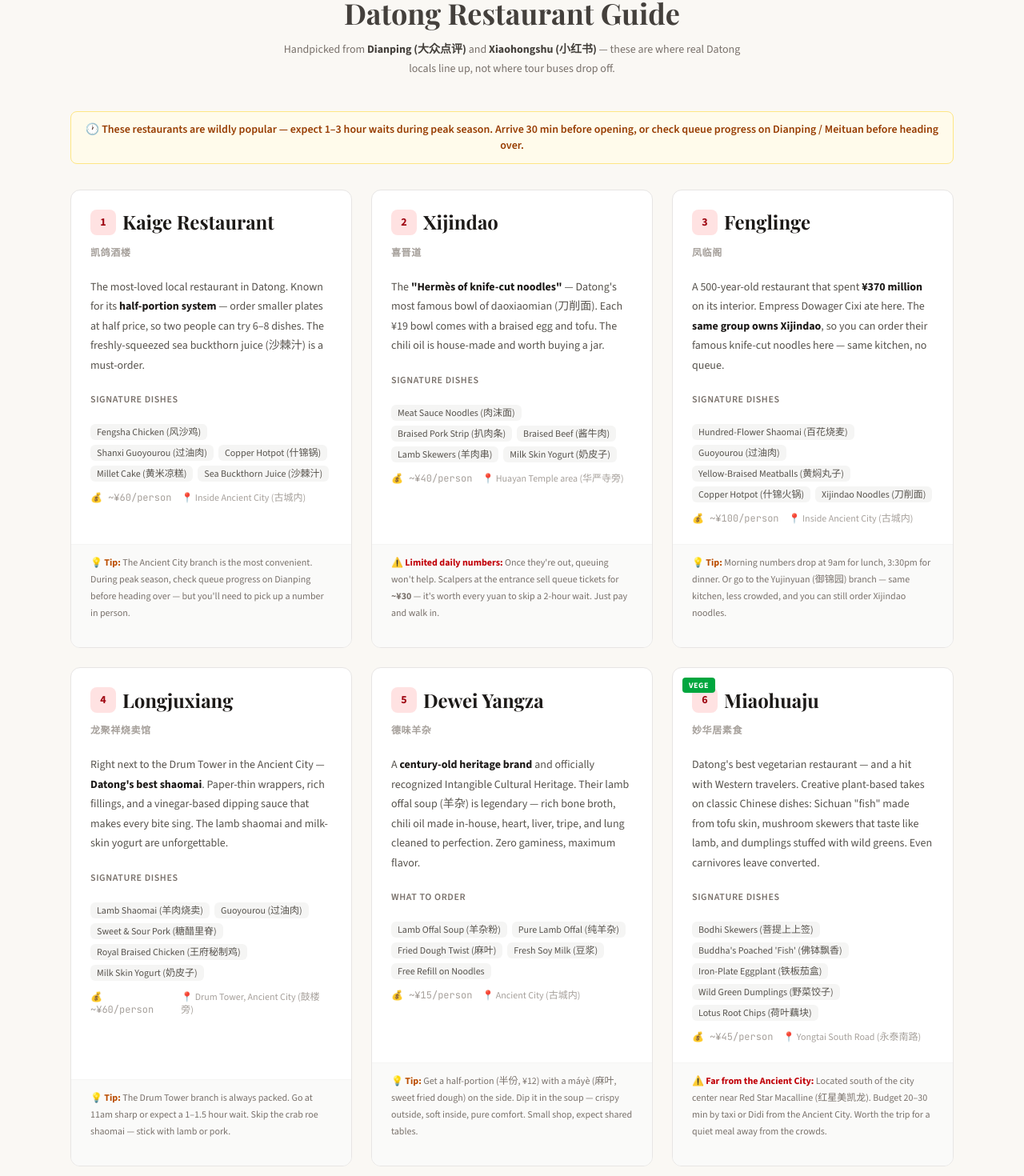
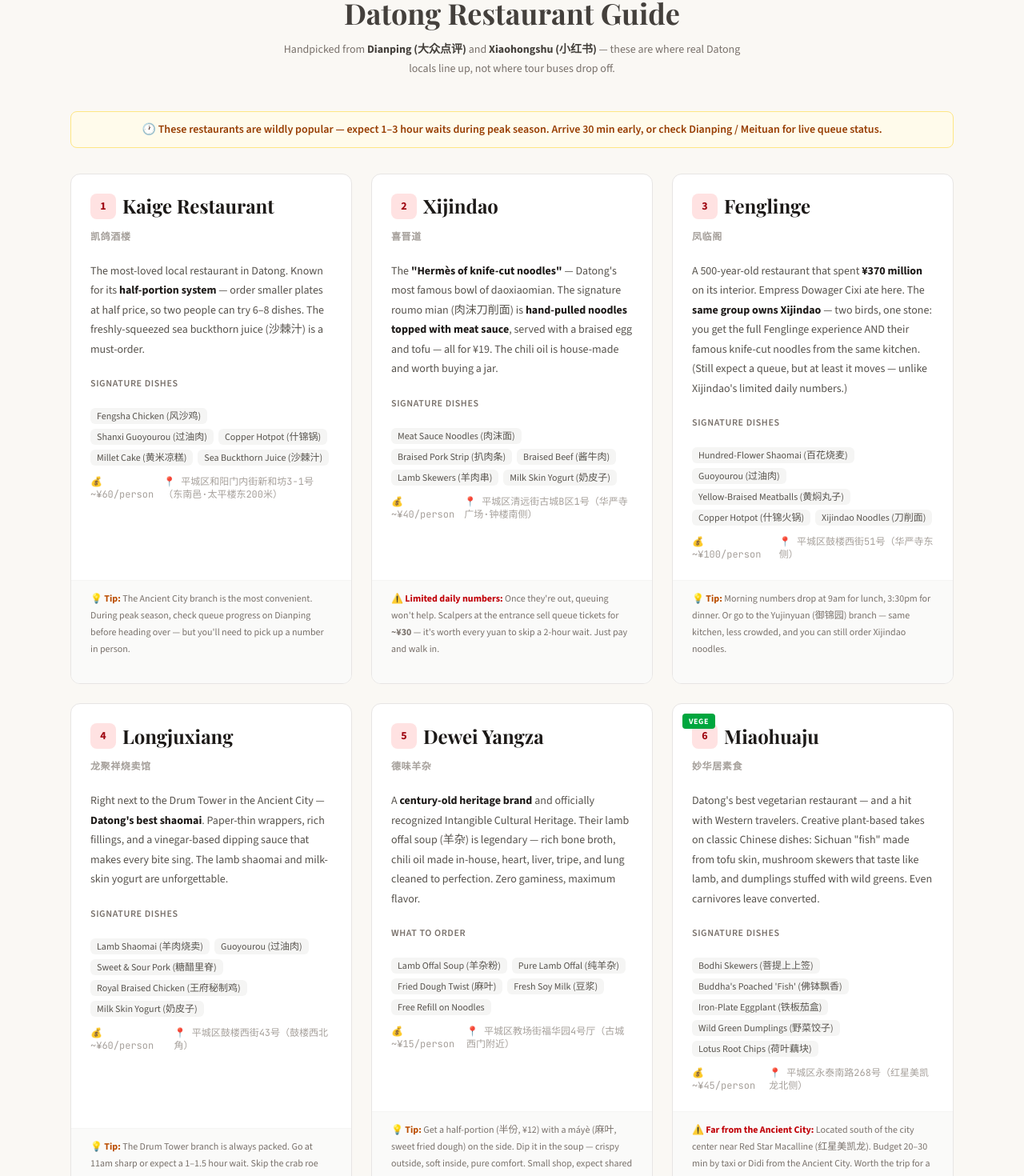
Before and after one commit to sylarscs/datong-travel, a Next.js app: page / in a window 1280 px wide. Shown: the part 2753-4223 px from the top of the page at 80% size. Built offline with nearby package versions, Linux system fonts and the light colour scheme.

Commit message:
Fix yellow box text wrapping, Xijindao meat mention, Fenglinge two-birds angle, add exact addresses

```diff
--- a/app/page.tsx
+++ b/app/page.tsx
@@ -249,7 +249,7 @@
           {/* Queue Warning */}
           <div className="mb-8 px-4 py-3 rounded-lg bg-amber-50 border border-amber-200 text-center text-sm text-amber-800 font-semibold">
             🕐 These restaurants are wildly popular — expect 1–3 hour waits during peak season.
-            Arrive 30 min before opening, or check queue progress on Dianping / Meituan before heading over.
+            Arrive 30 min early, or check Dianping / Meituan for live queue status.
           </div>
 
           {/* Restaurant Cards */}
@@ -278,7 +278,7 @@
                 </div>
                 <div className="flex items-center gap-3 text-xs text-stone-400">
                   <span className="font-mono">💰 ~¥60/person</span>
-                  <span>📍 Inside Ancient City (古城内)</span>
+                  <span className="font-mono text-xs text-stone-400">📍 平城区和阳门内街新和坊3-1号（东南邑·太平楼东200米）</span>
                 </div>
               </div>
               <div className="px-6 py-3 bg-stone-50 border-t border-stone-100">
@@ -300,9 +300,10 @@
                 <p className="text-xs font-semibold text-stone-400 uppercase tracking-wider mb-3">喜晋道</p>
                 <p className="text-sm text-stone-600 leading-relaxed mb-3">
                   The <strong className="text-stone-900">"Hermès of knife-cut noodles"</strong> —
-                  Datong&apos;s most famous bowl of daoxiaomian (刀削面). Each ¥19 bowl comes
-                  with a braised egg and tofu. The chili oil is house-made and worth
-                  buying a jar.
+                  Datong&apos;s most famous bowl of daoxiaomian. The signature roumo mian
+                  (肉沫刀削面) is <strong className="text-stone-900">hand-pulled noodles topped with meat sauce</strong>,
+                  served with a braised egg and tofu — all for ¥19. The chili oil is house-made
+                  and worth buying a jar.
                 </p>
                 <div className="mb-3">
                   <p className="text-xs font-semibold text-stone-500 uppercase tracking-wider mb-1.5">Signature Dishes</p>
@@ -314,7 +315,7 @@
                 </div>
                 <div className="flex items-center gap-3 text-xs text-stone-400">
                   <span className="font-mono">💰 ~¥40/person</span>
-                  <span>📍 Huayan Temple area (华严寺旁)</span>
+                  <span className="font-mono text-xs text-stone-400">📍 平城区清远街古城B区1号（华严寺广场·钟楼南侧）</span>
                 </div>
               </div>
               <div className="px-6 py-3 bg-stone-50 border-t border-stone-100">
@@ -338,8 +339,10 @@
                 <p className="text-sm text-stone-600 leading-relaxed mb-3">
                   A 500-year-old restaurant that spent <strong className="text-stone-900">¥370 million</strong> on
                   its interior. Empress Dowager Cixi ate here. The{" "}
-                  <strong className="text-stone-900">same group owns Xijindao</strong>, so
-                  you can order their famous knife-cut noodles here — same kitchen, no queue.
+                  <strong className="text-stone-900">same group owns Xijindao</strong> —
+                  two birds, one stone: you get the full Fenglinge experience AND their
+                  famous knife-cut noodles from the same kitchen. (Still expect a queue,
+                  but at least it moves — unlike Xijindao&apos;s limited daily numbers.)
                 </p>
                 <div className="mb-3">
                   <p className="text-xs font-semibold text-stone-500 uppercase tracking-wider mb-1.5">Signature Dishes</p>
@@ -351,7 +354,7 @@
                 </div>
                 <div className="flex items-center gap-3 text-xs text-stone-400">
                   <span className="font-mono">💰 ~¥100/person</span>
-                  <span>📍 Inside Ancient City (古城内)</span>
+                  <span className="font-mono text-xs text-stone-400">📍 平城区鼓楼西街51号（华严寺东侧）</span>
                 </div>
               </div>
               <div className="px-6 py-3 bg-stone-50 border-t border-stone-100">
@@ -388,7 +391,7 @@
                 </div>
                 <div className="flex items-center gap-3 text-xs text-stone-400">
                   <span className="font-mono">💰 ~¥60/person</span>
-                  <span>📍 Drum Tower, Ancient City (鼓楼旁)</span>
+                  <span className="font-mono text-xs text-stone-400">📍 平城区鼓楼西街43号（鼓楼西北角）</span>
                 </div>
               </div>
               <div className="px-6 py-3 bg-stone-50 border-t border-stone-100">
@@ -424,7 +427,7 @@
                 </div>
                 <div className="flex items-center gap-3 text-xs text-stone-400">
                   <span className="font-mono">💰 ~¥15/person</span>
-                  <span>📍 Ancient City (古城内)</span>
+                  <span className="font-mono text-xs text-stone-400">📍 平城区教场街福华园4号厅（古城西门附近）</span>
                 </div>
               </div>
               <div className="px-6 py-3 bg-stone-50 border-t border-stone-100">
@@ -462,7 +465,7 @@
                 </div>
                 <div className="flex items-center gap-3 text-xs text-stone-400">
                   <span className="font-mono">💰 ~¥45/person</span>
-                  <span>📍 Yongtai South Road (永泰南路)</span>
+                  <span className="font-mono text-xs text-stone-400">📍 平城区永泰南路268号（红星美凯龙北侧）</span>
                 </div>
               </div>
               <div className="px-6 py-3 bg-stone-50 border-t border-stone-100">
```
